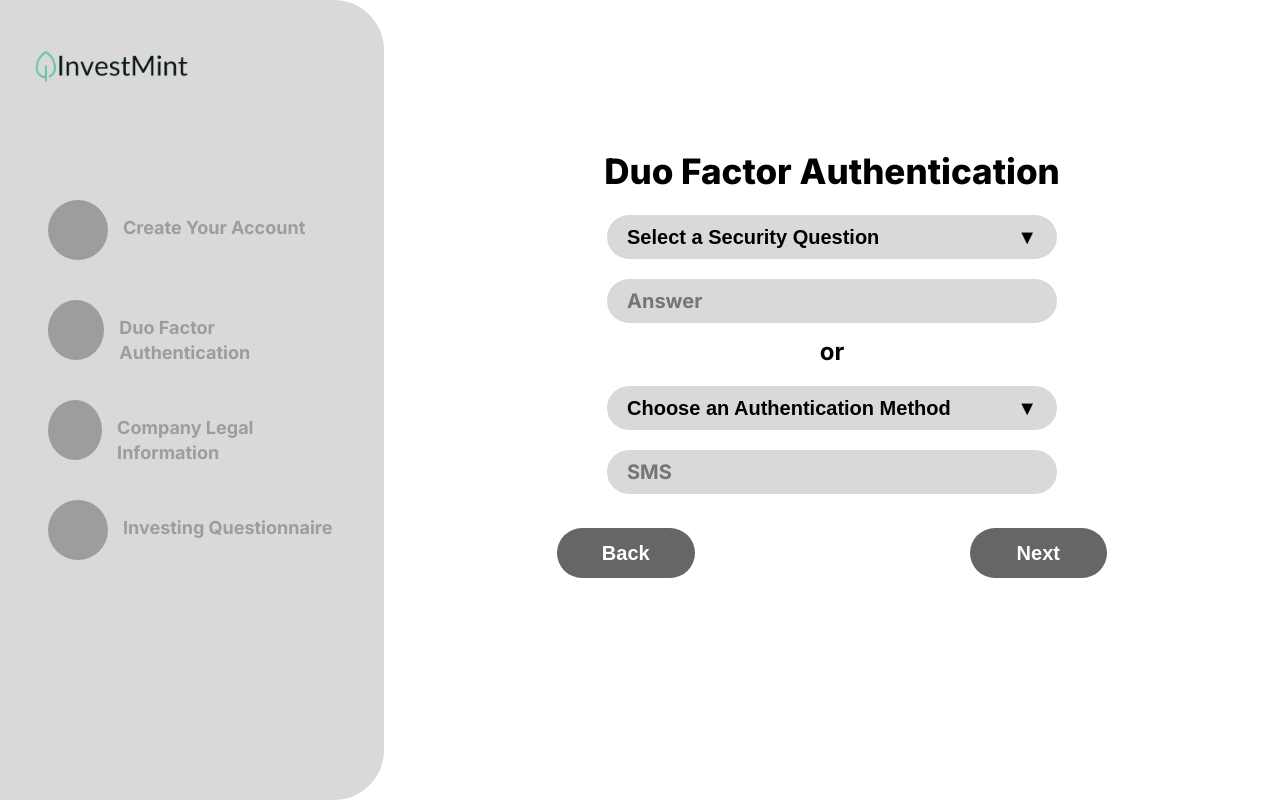
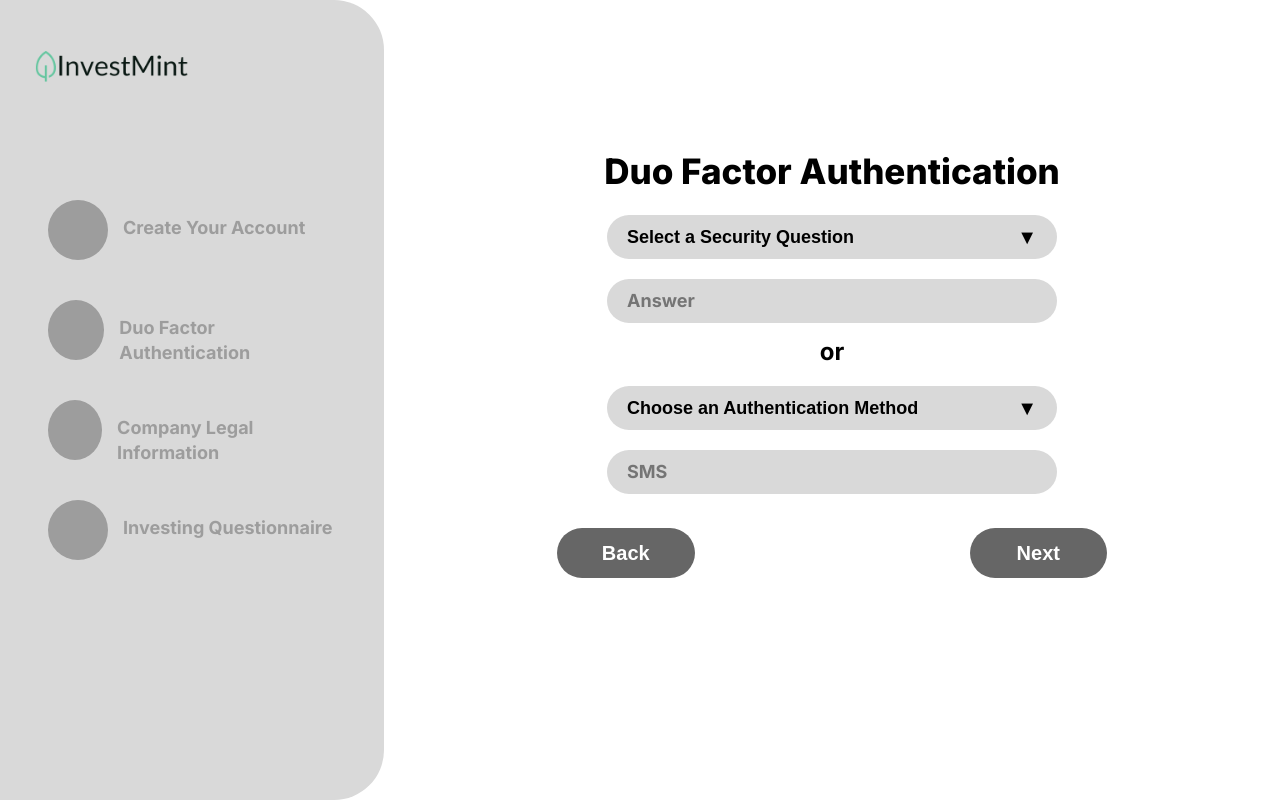
Before and after one commit to InvestMint-Dev/InvestMint-UI, a React (Create React App) app: page / in a window 1280 px wide. Both pictures are taken after a click on the button "Next". Built offline with nearby package versions, Linux system fonts and the light colour scheme.

Commit message:
Font size adjustment

```diff
--- a/src/App.css
+++ b/src/App.css
@@ -27,7 +27,7 @@ body {
   border-radius: 50px;
 
   font-family: "Inter", sans-serif;
-  font-size: 20px;
+  font-size: 18px;
   font-weight: bold;
   justify-content: center;
 
@@ -136,14 +136,13 @@ body {
   background: #D9D9D9;
   border: none;
   font-weight: bold;
-  font-size: 20px;
+  font-size: 18px;
   position: relative; /* Relative position for the arrow */
 }
 
 /* Dropdown button on hover & focus */
 .form-drop-button:hover, .form-drop-button:focus {
   background-color: darkgrey;
-  font-size: 20px;
   cursor: pointer;
 }
 
```
